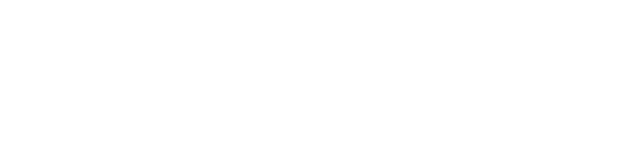
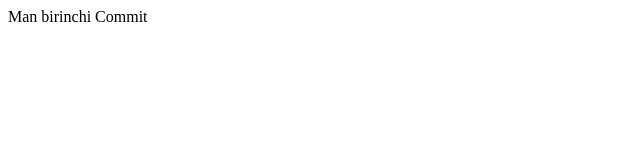
Before and after one commit to Xursand7777/npm2, a website: page index.html in a window 1280 px wide. Shown: the whole page, without its empty margins (0-640 px from the left). Drawn offline with Linux system fonts and the light colour scheme.

Commit message:
Birinchi commit

```diff
--- a/index.html
+++ b/index.html
@@ -8,6 +8,6 @@
   <link rel="stylesheet" href="./style.css">
 </head>
 <body>
-
+   <div>Man birinchi Commit</div>
 </body>
 </html>
```
